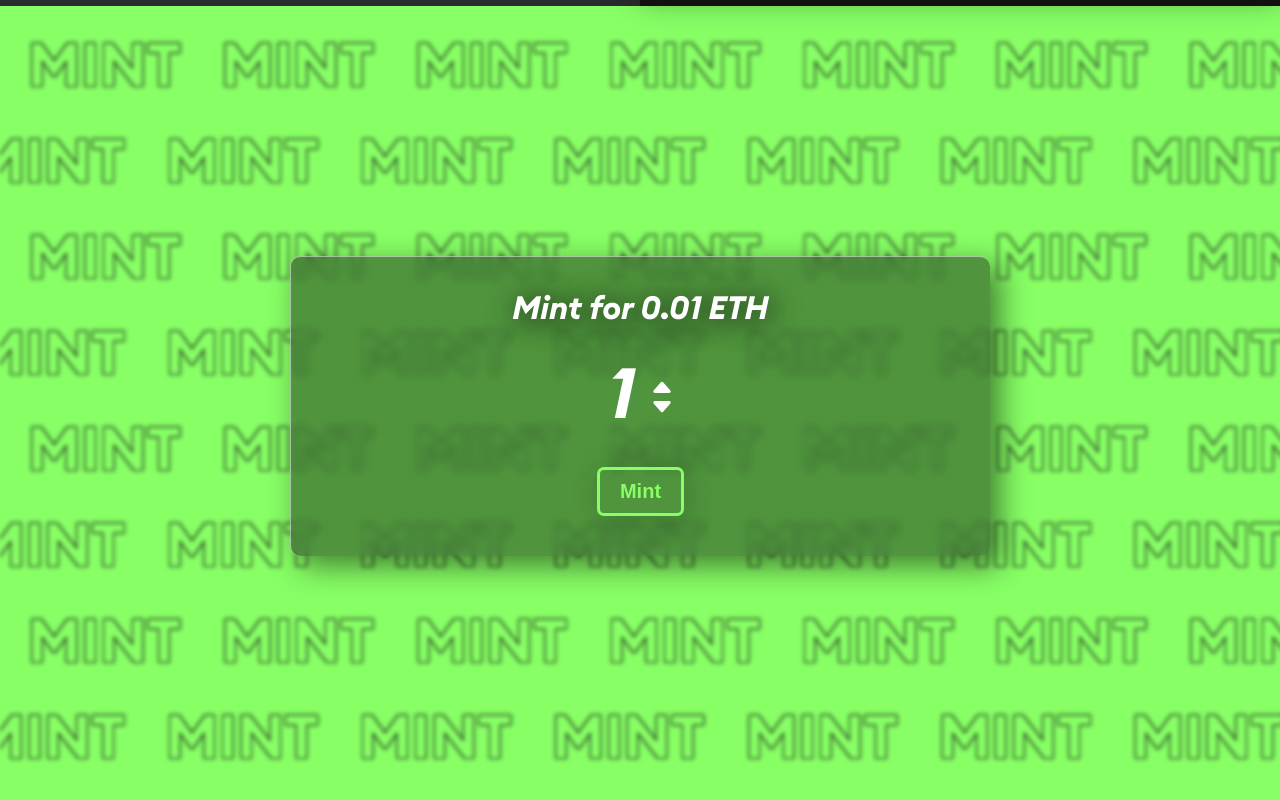
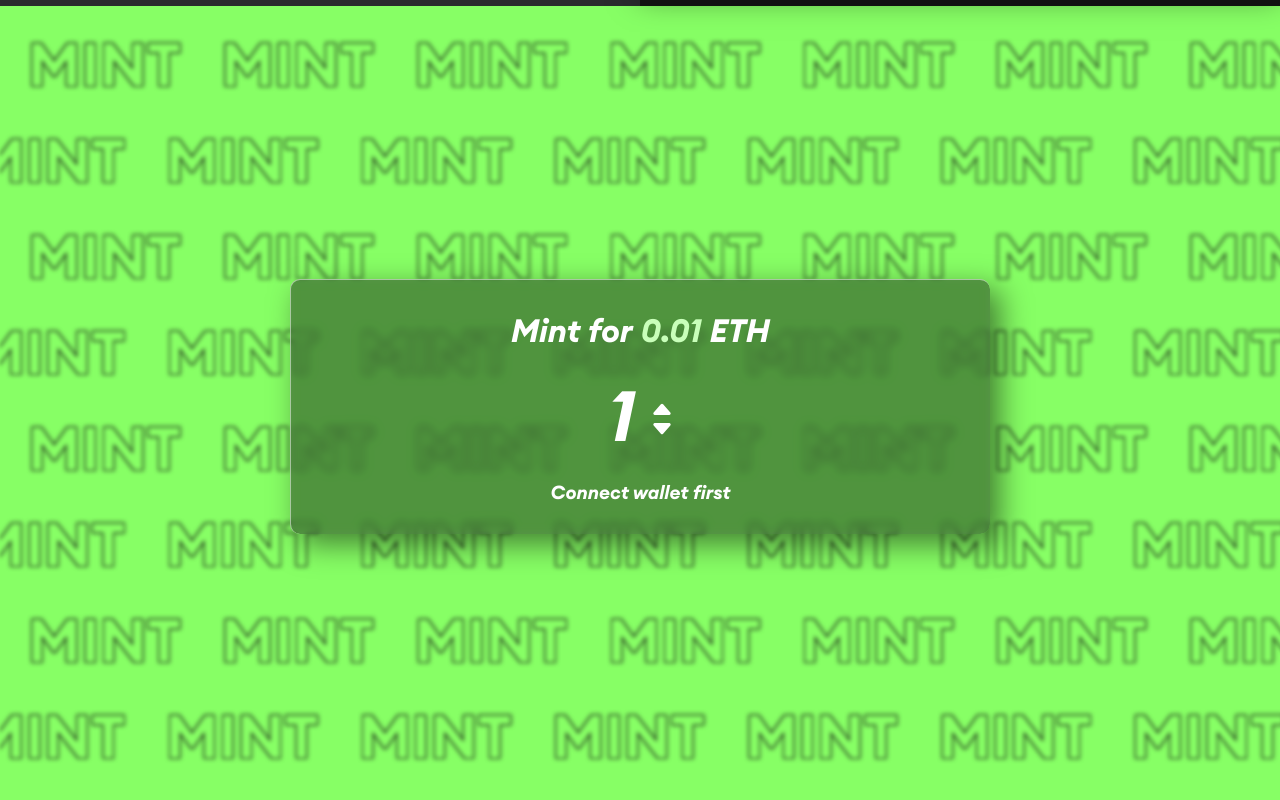
Before and after one commit to 7JUMPER7/mint-site, a React (Create React App) app: page / in a window 1280 px wide. Shown: the part 794-1594 px from the top of the page. Built offline with nearby package versions, Linux system fonts and the light colour scheme.

Commit message:
Finished minting

```diff
--- /dev/null
+++ b/src/DefaultIncrementer.js
@@ -0,0 +1,88 @@
+import React, { useEffect, useRef, useState } from "react";
+import './css/Incrementer.css';
+
+const DefaultIncrementer = (
+    {
+        value,
+        fontSize = 32,
+        fontColor = 'white',
+        animationTime = 300,
+    }) => {
+
+    const [innerValue, setInnerValue] = useState(value);
+    const [componentWidth, setComponentWidth] = useState(fontSize);
+    const [componentHeight, setComponentHeight] = useState(fontSize);
+    const component = useRef();
+
+    useEffect(() => setComponentWidth(component.current.querySelector('.number').offsetWidth), []);
+
+    useEffect(() => {
+        if(value < innerValue) {
+            decreaseValue();
+        } else if(value > innerValue) {
+            increaseValue();
+        }
+
+        let textElementSize = component.current.querySelector('.number').offsetHeight;
+        setComponentHeight(textElementSize);
+    }, [value]);
+
+    const increaseValue = () => {
+        let numbers = component.current.querySelector('.numbers');
+        let lastNumbers = component.current.querySelectorAll('.number');
+        let lastNumber = lastNumbers[lastNumbers.length - 1];
+        let newNumber = document.createElement('div');
+        newNumber.className = 'number';
+        newNumber.style.fontSize = fontSize + 'px';
+        newNumber.innerText = value;
+        newNumber.style.marginTop = componentHeight + 'px';
+        newNumber.style.color = fontColor;
+        newNumber.style.transition = animationTime + 'ms all';
+        newNumber.style.padding = '0 5px';
+
+        numbers.appendChild(newNumber);
+        setComponentWidth(newNumber.offsetWidth);
+        lastNumber.style.marginTop = -componentHeight + 'px';
+        newNumber.style.marginTop = 0;
+
+        setTimeout(() => {
+            numbers.removeChild(lastNumber);
+        }, animationTime);
+
+        setInnerValue(value);
+    }
+    const decreaseValue = () => {
+        let numbers = component.current.querySelector('.numbers');
+        let lastNumbers = component.current.querySelectorAll('.number');
+        let lastNumber = lastNumbers[lastNumbers.length - 1];
+        let newNumber = document.createElement('div');
+        newNumber.className = 'number';
+        newNumber.style.fontSize = fontSize + 'px';
+        newNumber.innerText = value;
+        newNumber.style.marginTop = -componentHeight + 'px';
+        newNumber.style.color = fontColor;
+        newNumber.style.transition = animationTime + 'ms all';
+        newNumber.style.padding = '0 5px';
+
+        numbers.appendChild(newNumber);
+        setComponentWidth(newNumber.offsetWidth);
+        lastNumber.style.marginTop = componentHeight + 'px';
+        newNumber.style.marginTop = 0;
+
+        setTimeout(() => {
+            numbers.removeChild(lastNumber);
+        }, animationTime);
+
+        setInnerValue(value);
+    }
+
+    return(
+        <div className="incrementerContainer" ref={component} style={{height: componentHeight, width: componentWidth, margin: '0 3px'}}>
+            <div className="numbers" style={{height: componentHeight}}>
+                <div className="number" style={{fontSize: fontSize, color: fontColor, transition: `${animationTime}ms all`, padding: '0 5px'}}>{innerValue}</div>
+            </div>
+        </div>
+    );
+}
+
+export default DefaultIncrementer;
--- a/src/MintWindow.js
+++ b/src/MintWindow.js
@@ -1,16 +1,24 @@
-import React, { useContext, useState } from "react";
+import React, { useContext, useEffect, useState } from "react";
 import "./css/MintWindow.css";
 import { ethers, BigNumber } from "ethers";
 import randomPicsNFT from './RandomPicsNFT.json';
 import UserContext from "./UserContext";
 import Incrementer from "./Incrementer";
+import DefaultIncrementer from "./DefaultIncrementer";
 
 const randomPicsNFTAddress = '0x33a776EC8ff22941852A86a4EdEeECf6c5781A62';
 
 const MintWindow = () => {
+    const PRICE = 0.01;
     const {accounts, setAccounts} = useContext(UserContext);
     const [mintAmount, setMintAmount] = useState(1);
+    const [ethAmount, setEthAmount] = useState(mintAmount * PRICE);
     const isConnected = Boolean(accounts[0]);
+
+    useEffect(() => {
+        let amount = parseFloat((mintAmount * PRICE).toFixed(5));
+        setEthAmount(amount);
+    }, [mintAmount]);
 
     const handleMint = async () => {
         if(window.ethereum) {
@@ -23,7 +31,9 @@
             );
 
             try {
-                const response = await contract.mint(mintAmount);
+                const response = await contract.mint(BigNumber.from(mintAmount), {
+                    value: ethers.utils.parseEther(ethAmount.toString())
+                });
                 console.log(response);
             } catch(e) {
                 console.log(e);
@@ -33,7 +43,11 @@
 
     return(
         <div className="mintWindow">
-            <h1>Mint for 0.01 ETH</h1>
+            <h1>
+                <span>Mint for </span>
+                <DefaultIncrementer value={ethAmount} fontColor={'#c9ffba'}></DefaultIncrementer>
+                <span> ETH</span>
+            </h1>
             <Incrementer
                 value={mintAmount}
                 setValue={setMintAmount}
@@ -49,7 +63,12 @@
                 animationTime={300}
                 componentMargin={20}
             ></Incrementer>
-            <button className="glowBox">Mint</button>
+            {
+                isConnected ?
+                <button className="glowBox" onClick={() => handleMint()}>Mint Now</button>
+                :
+                <h3>Connect wallet first</h3>
+            }
         </div>
     );
 }
--- a/src/NavBar.js
+++ b/src/NavBar.js
@@ -1,7 +1,9 @@
-import React from "react";
+import React, { useContext } from "react";
 import './css/NavBar.css';
+import UserContext from "./UserContext";
 
-const NavBar = ({accounts, setAccounts}) => {
+const NavBar = () => {
+    const {accounts, setAccounts} = useContext(UserContext);
     const isConnected = Boolean(accounts[0]);
 
     const connectAccount = async () => {
@@ -10,7 +12,19 @@
                 method: 'eth_requestAccounts'
             });
             setAccounts(accounts);
+
+            window.ethereum.on('accountsChanged', (accs) => {
+                setAccounts(accs);
+            })
+        } else {
+            console.log('Provider not found.');
         }
+    }
+
+    const getShortenAddress = (address) => {
+        let first = address.slice(0, 5);
+        let second = address.slice(-4);
+        return first + '...' + second;
     }
 
     return(
@@ -19,9 +33,9 @@
             <div>
                 {
                     (isConnected) ?
-                    <div>Connected</div>
+                    <div>{getShortenAddress(accounts[0])}</div>
                     :
-                    <button className="glowBox">Connect wallet</button>
+                    <button className="glowBox" onClick={() => connectAccount()}>Connect wallet</button>
                 }
             </div>
         </header>
--- a/src/css/Incrementer.css
+++ b/src/css/Incrementer.css
@@ -14,7 +14,6 @@
 .incrementerContainer .numbers .number {
     position: absolute;
     left: 0;
-    /* top: 0; */
 }
 
 .incrementerContainer .buttons {
--- a/src/css/MainMint.css
+++ b/src/css/MainMint.css
@@ -42,11 +42,6 @@
     justify-content: center;
     align-items: center;
     position: relative;
-}
-
-.part2 h1 {
-    color: rgb(var(--green));
-    text-shadow: -1px -1px 0 #000, 1px -1px 0 #000, -1px 1px 0 #000, 1px 1px 0 #000;
 }
 
 .part2 .mintBGContainer {
--- a/src/css/MintWindow.css
+++ b/src/css/MintWindow.css
@@ -22,8 +22,12 @@
     color: white;
     border: none;
     box-shadow: none;
-    text-shadow: 3px 3px 30px black;
     z-index: 5;
+
+    display: flex;
+    justify-content: center;
+    align-items: center;
+    flex-wrap: wrap;
 }
 
 @supports (backdrop-filter: none) {
@@ -49,6 +53,9 @@
 
     transition: .2s all;
 }
+.mintWindow button::selection {
+    background-color: transparent;
+}
 .mintWindow button:hover {
     color: rgb(var(--black));
     background-color: rgb(var(--green));
--- a/src/css/index.css
+++ b/src/css/index.css
@@ -46,6 +46,7 @@
   height: 100vh;
   margin: 0;
   width: 100vw;
+  min-width: 300px;
   font-family: 'Euclid Circular', sans-serif;
   font-weight: bold;
   font-style: italic;
```
